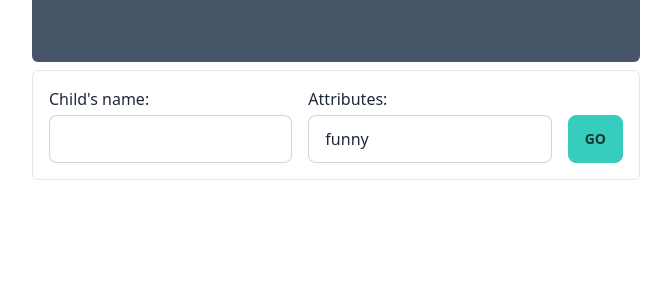
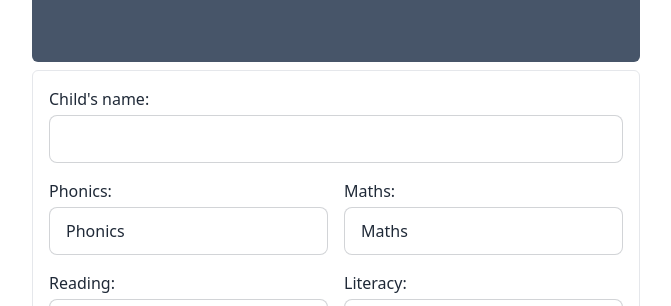
Before and after one commit to owennicol/report-ai, a SvelteKit app: page / in a window 1280 px wide. Shown: the part 494-800 px from the top of the page, without its empty margins (304-975 px from the left). Built offline with nearby package versions, Linux system fonts and the light colour scheme.

Commit message:
Add Subjects and object for later

```diff
--- a/src/routes/+page.svelte
+++ b/src/routes/+page.svelte
@@ -2,8 +2,16 @@
 	import ChatMessage from '$lib/components/ChatMessage.svelte'
 	import type { ChatCompletionRequestMessage } from 'openai'
 	import { SSE } from 'sse.js'
+	import { allSubjects } from '../utils/utils'
+	import type { Subjects } from '../types/types'
 
 	const initialAttributes = ['funny']
+
+	const subjects = allSubjects.reduce((acc, curr) => {
+		return { ...acc, [curr]: [] }
+	}, {}) as Record<Subjects, string[]>
+
+	console.log('====> subjects:', subjects)
 
 	let query: string = ''
 	let attributes: string[] = initialAttributes
@@ -77,7 +85,10 @@
 	</div>
 	<div class="h-[500px] w-full bg-slate-600 rounded-md p-4 overflow-y-auto flex flex-col gap-4">
 		<div class="flex flex-col gap-2">
-			<ChatMessage type="assistant" message="Please enter the child's full name and attributes" />
+			<ChatMessage
+				type="assistant"
+				message="Hello, please enter the child's full name and attributes"
+			/>
 			{#each chatMessages as message}
 				<ChatMessage type={message.role} message={message.content || ''} {childName} />
 				<!-- <SvelteMarkdown source={message.content} /> -->
@@ -92,17 +103,21 @@
 		<div class="" bind:this={scrollToDiv} />
 	</div>
 	<form
-		class="flex flex-col md:flex-row w-full rounded-md gap-4 bg-white dark:bg-gray-800 p-4 align-middle items-center border dark:border-gray-900"
+		class="flex flex-col w-full rounded-md gap-4 bg-white dark:bg-gray-800 p-4 align-middle items-center border dark:border-gray-900"
 		on:submit|preventDefault={() => handleSubmit()}
 	>
 		<div class="w-full">
 			<label for="child-name" class="w-full mb-1 flex">Child's name:</label>
 			<input type="text" class="input input-bordered w-full" name="child-name" bind:value={query} />
 		</div>
-		<div class="w-full">
-			<label for="child-name" class="w-full mb-1 flex">Attributes:</label>
-			<input type="text" class="input input-bordered w-full" bind:value={attributes} />
+		<div class="grid grid-cols-2 gap-4 w-full">
+			{#each Object.keys(subjects) as subject}
+				<div class="flex flex-col flex-shrink-0">
+					<label for={subject} class="w-full mb-1 flex">{subject}:</label>
+					<input type="text" class="input input-bordered w-full" bind:value={subject} />
+				</div>
+			{/each}
 		</div>
-		<button type="submit" class="btn btn-accent w-full md:w-auto self-end">Go</button>
+		<button type="submit" class="btn btn-accent w-full mt-4">Go</button>
 	</form>
 </div>
--- a/src/routes/api/chat/+server.ts
+++ b/src/routes/api/chat/+server.ts
@@ -4,10 +4,12 @@ import type { RequestHandler } from './$types'
 import { getTokens } from '$lib/tokenizer'
 import { json } from '@sveltejs/kit'
 import type { Config } from '@sveltejs/adapter-vercel'
+import { allSubjects } from '../../../utils/utils'
 
 export const config: Config = {
 	runtime: 'edge'
 }
+
 
 export const POST: RequestHandler = async ({ request }) => {
 	try {
@@ -62,7 +64,7 @@ export const POST: RequestHandler = async ({ request }) => {
 			I would like you to respond to a prompt with a full school report, written using UK English spellings and punctuation. The prompt will be a JSON object, with the child's name as and some attributes about them to build into the report. Do not correct the Child's name as input.
 
 			If you are not confident of the child's gender, use "they" and "them" as pronouns.
-			I would like the report to be broken down into the following subjects: Phonics, Maths, Reading, Literacy, Topic, PE with two sentences for each subject.
+			I would like the report to be broken down into the following subjects: ${allSubjects.join(', ')} with two sentences for each subject.
 
 			The report that you author should be provided in plain ASCII text, but the text should include the tags and annotations used in markdown. Each heading should have an h2 tag, and each paragraph should have an p tag.
 
--- /dev/null
+++ b/src/types/types.ts
@@ -0,0 +1,4 @@
+import type { allSubjects } from "../utils/utils";
+
+export type Subjects = keyof typeof allSubjects
+export type AllSubjects = Subjects[]
--- /dev/null
+++ b/src/utils/utils.ts
@@ -0,0 +1 @@
+export const allSubjects = ['Phonics', 'Maths', 'Reading', 'Literacy', 'Topic', 'PE'] as const
```
